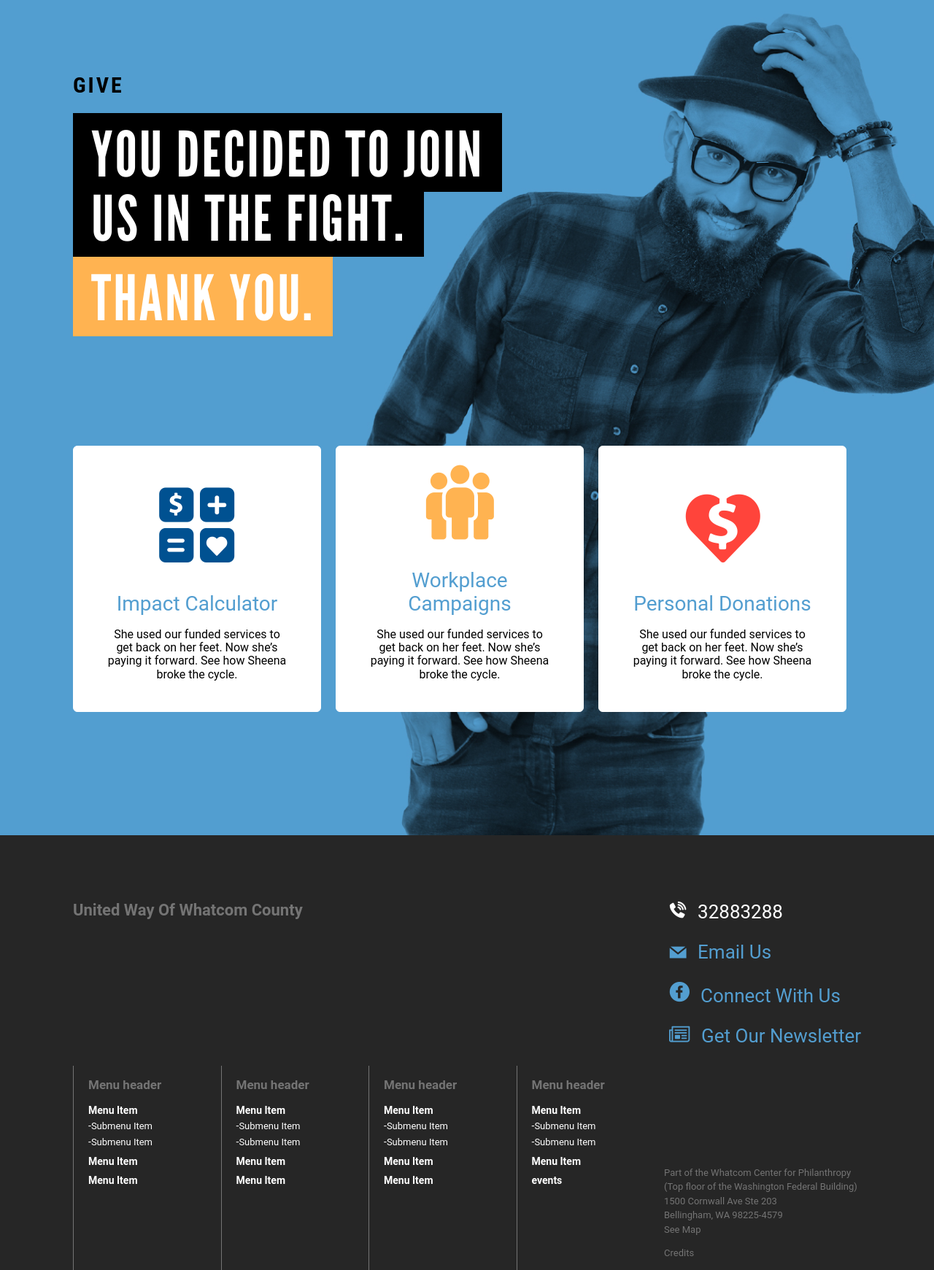
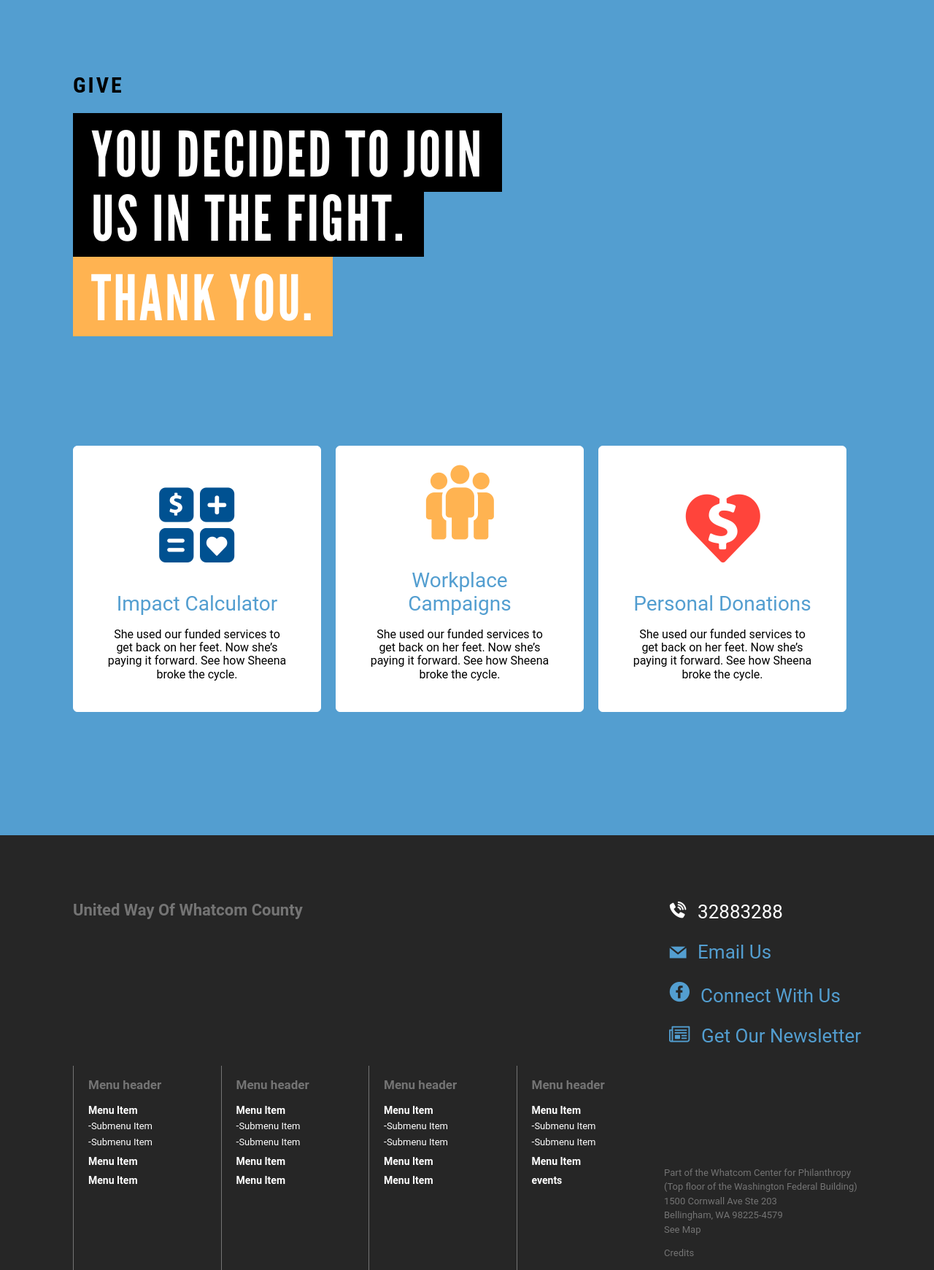
Before and after one commit to lukehtravis/unitedwaywhatcom, a PHP site: page /2.0-get-involved-give.php in a window 1280 px wide. Shown: the part 135-1876 px from the top of the page at 73% size. Run offline with PHP 8.4, Linux system fonts and the light colour scheme.

Commit message:
get involved page edits

```diff
--- a/assets/css/_src/_defaults.scss
+++ b/assets/css/_src/_defaults.scss
@@ -68,6 +68,10 @@ select::placeholder {
   background-color: $color-orange;
 }
 
+.darkorange-bg {
+  background-color: $color-darkorange;
+}
+
 .darkblue-bg {
   background-color: $color-darkblue;
 }
@@ -109,6 +113,11 @@ select::placeholder {
       padding-right: 7px;
     }
   }
+  span.darkorange-bg {
+    @include breakpoint(desktopbeyond) {
+      font-size: 62.5px;
+    }
+  }
   span:nth-of-type(2) {
     padding-top: 0px;
     margin-top: -10px;
--- a/assets/css/_src/_variables.scss
+++ b/assets/css/_src/_variables.scss
@@ -39,6 +39,7 @@ $color-white: rgba(255, 255, 255, 1);
 $color-lightblue: rgba(83, 158, 208, 1);
 $color-darkblue: rgba(0, 81, 145, 1);
 $color-orange: rgba(255, 179, 81, 1);
+$color-darkorange: rgba(245,120,20, 1);
 $color-gray: rgba(38, 38, 38, 1);
 $color-lightgray: rgba(237, 237, 237, 1);
 $color-mobile-header-menu-gray: rgba(77, 77, 77, 1);
--- a/assets/css/_src/views/get-involved.scss
+++ b/assets/css/_src/views/get-involved.scss
@@ -1,18 +1,22 @@
 .banner.get-involved {
-  background: url('/assets/img/getinvolved.jpg') no-repeat center center;
+  background: no-repeat center center;
+  background-color: $color-lightblue;
   height: 1145px;
   -webkit-background-size: cover;
   -moz-background-size: cover;
   -o-background-size: cover;
   background-size: cover;
   @include breakpoint(tabletonly) {
-    background: url('/assets/img/getinvolvedtablet.jpg') no-repeat center center;
+    background: no-repeat center center;
     height: 800px;
   }
   @include breakpoint(phoneonly) {
     background-color: $color-lightblue;
     background-image: none;
     height: auto;
+  }
+  > img {
+    display: none;
   }
 }
 
--- a/assets/css/main.css
+++ b/assets/css/main.css
@@ -496,6 +496,9 @@ select::placeholder {
 
 .orange-bg {
   background-color: #ffb351; }
+
+.darkorange-bg {
+  background-color: #f57814; }
 
 .darkblue-bg {
   background-color: #005191; }
@@ -542,6 +545,9 @@ select::placeholder {
         font-size: 40px;
         padding-left: 7px;
         padding-right: 7px; } }
+  @media only screen and (min-width: 901px) {
+    .headline span.darkorange-bg {
+      font-size: 62.5px; } }
   .headline span:nth-of-type(2) {
     padding-top: 0px;
     margin-top: -10px; }
@@ -1048,7 +1054,8 @@ footer {
       border-bottom: none; }
 
 .banner.get-involved {
-  background: url("/assets/img/getinvolved.jpg") no-repeat center center;
+  background: no-repeat center center;
+  background-color: #539ed0;
   height: 1145px;
   -webkit-background-size: cover;
   -moz-background-size: cover;
@@ -1056,13 +1063,15 @@ footer {
   background-size: cover; }
   @media only screen and (min-width: 515px) and (max-width: 900px) {
     .banner.get-involved {
-      background: url("/assets/img/getinvolvedtablet.jpg") no-repeat center center;
+      background: no-repeat center center;
       height: 800px; } }
   @media only screen and (min-width: 1px) and (max-width: 515px) {
     .banner.get-involved {
       background-color: #539ed0;
       background-image: none;
       height: auto; } }
+  .banner.get-involved > img {
+    display: none; }
 
 @media only screen and (min-width: 515px) and (max-width: 900px) {
   .headline {
```
